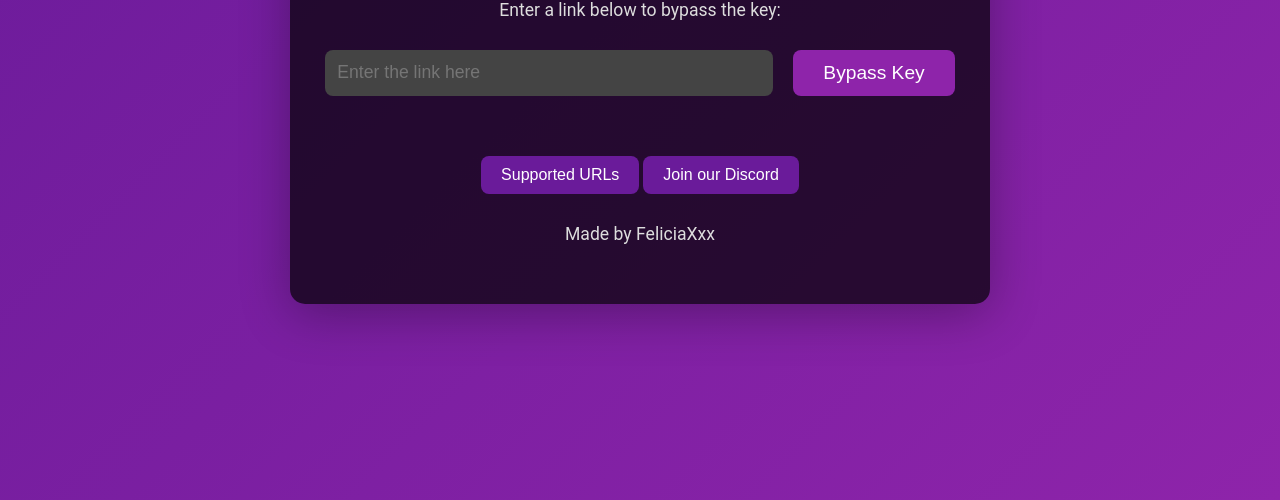
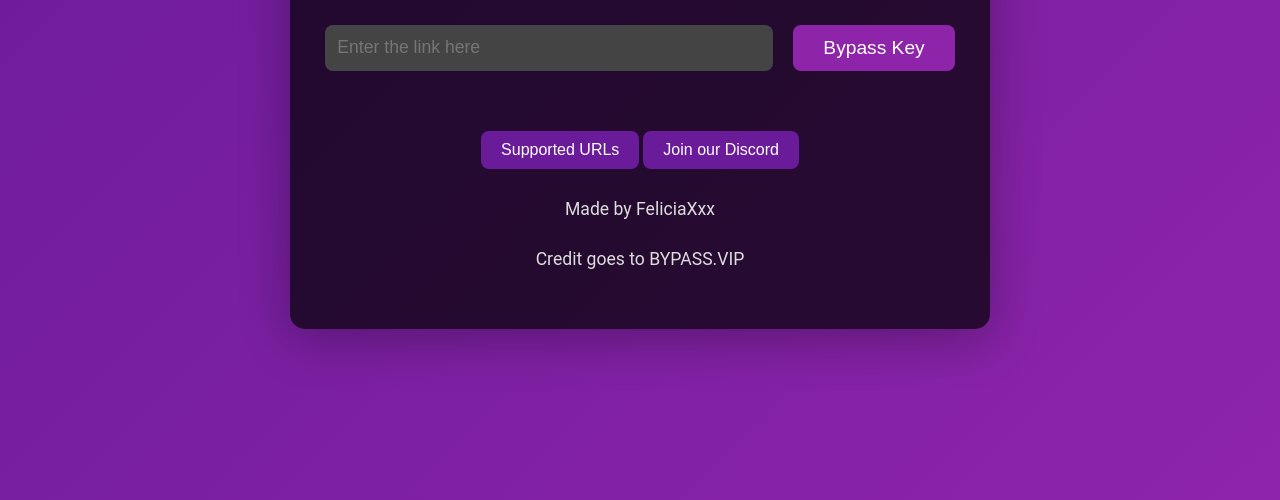
Before and after one commit to FeliciaXxxTop/test1246.github.io, a plain HTML site: page index.html in a window 1280 px wide. Shown: the part 300-800 px from the top of the page. Drawn offline with Linux system fonts and the light colour scheme.

Commit message:
Update index.html

```diff
--- a/index.html
+++ b/index.html
@@ -232,6 +232,7 @@
 
     <footer>
       <p>Made by FeliciaXxx</p>
+      <p>Credit goes to BYPASS.VIP</p>
     </footer>
   </div>
 
```
